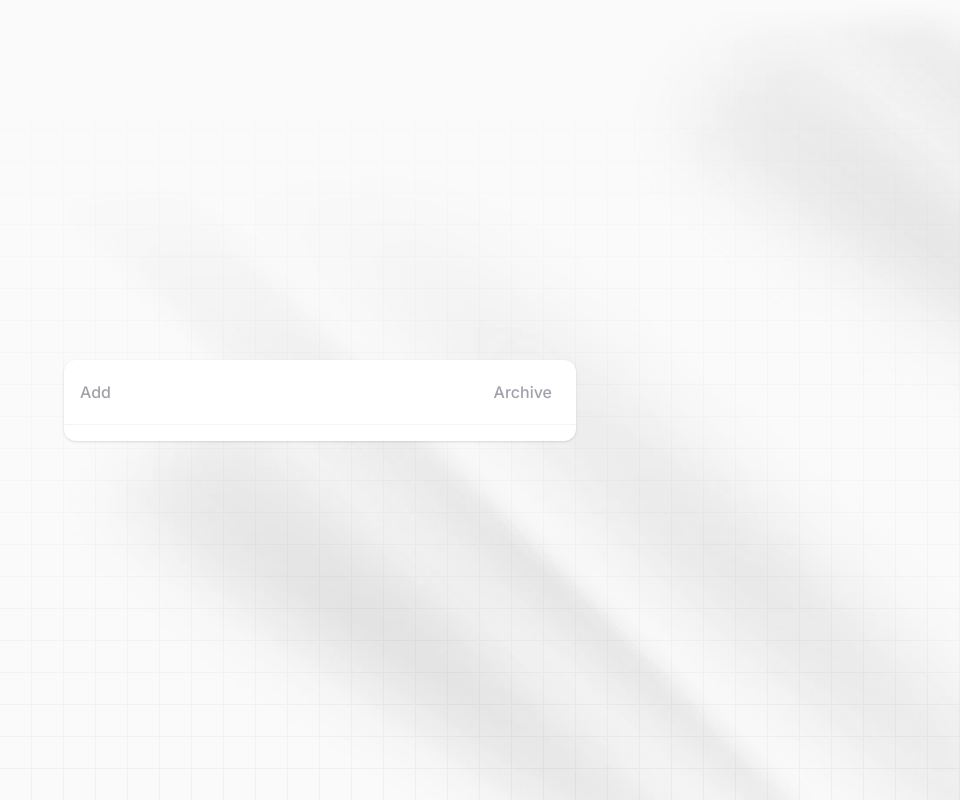
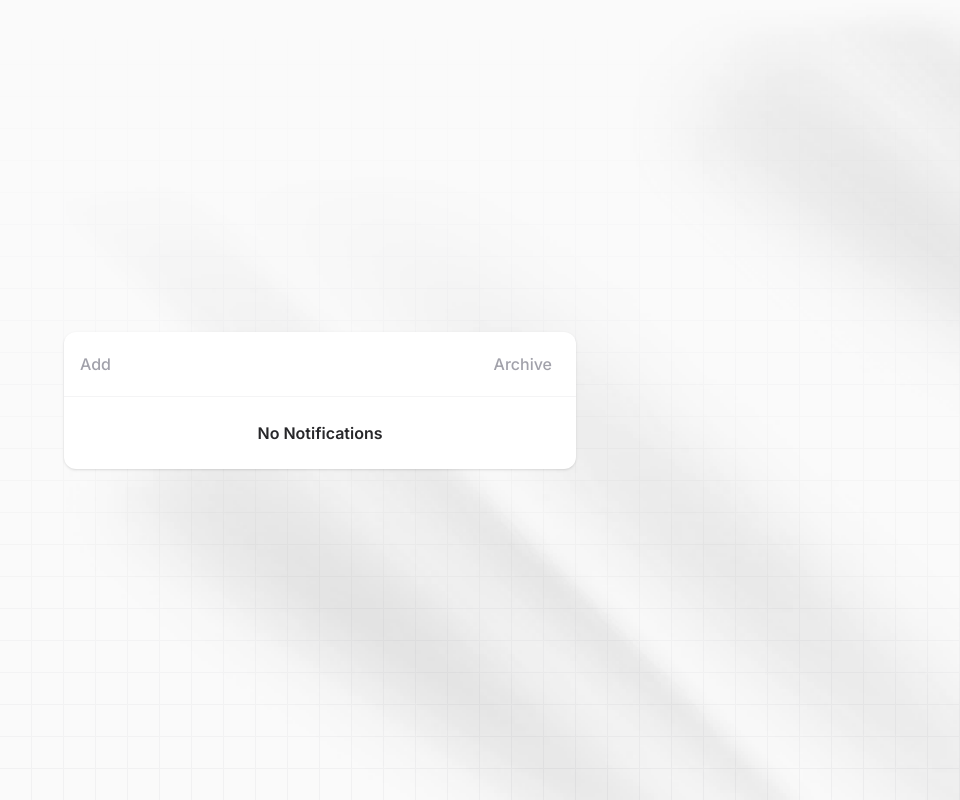
Before and after one commit to togawalk/notification-widget, a Next.js app: page / in a window 1280 px wide. Shown: the whole page, without its empty margins (320-1280 px from the left). Built offline with nearby package versions, Linux system fonts and the light colour scheme.

Commit message:
chore: show note if there are no messages

```diff
--- a/src/components/notification-widget.tsx
+++ b/src/components/notification-widget.tsx
@@ -40,6 +40,13 @@ export const NotificationWidget = () => {
       </div>
       <div className="max-h-[400px] px-3 py-2 overflow-y-scroll">
         <ul>
+          {messages.length == 0 && (
+            <li>
+              <p className="text-center font-semibold py-4 text-zinc-800">
+                No Notifications
+              </p>
+            </li>
+          )}
           {[...messages].reverse().map((message) => {
             const isSelected = selectedMessages.includes(message.id)
             return (
```
